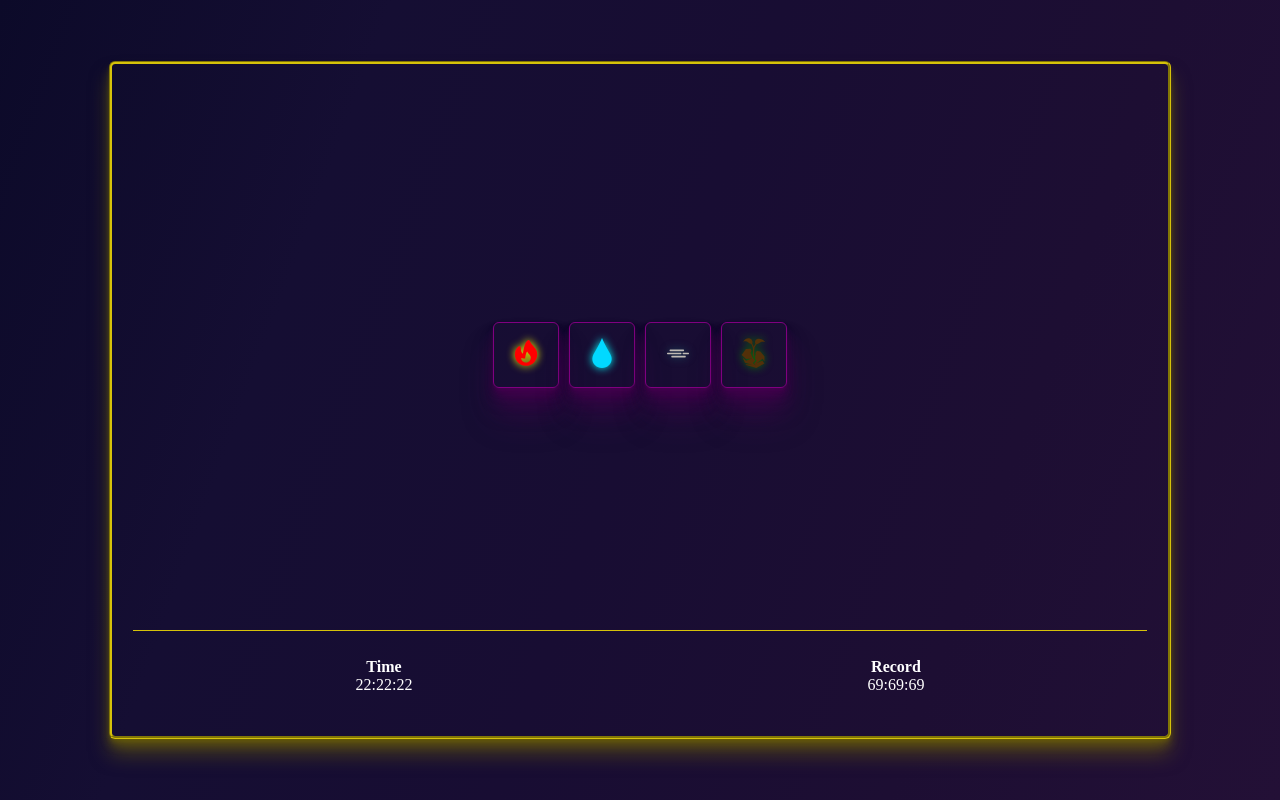
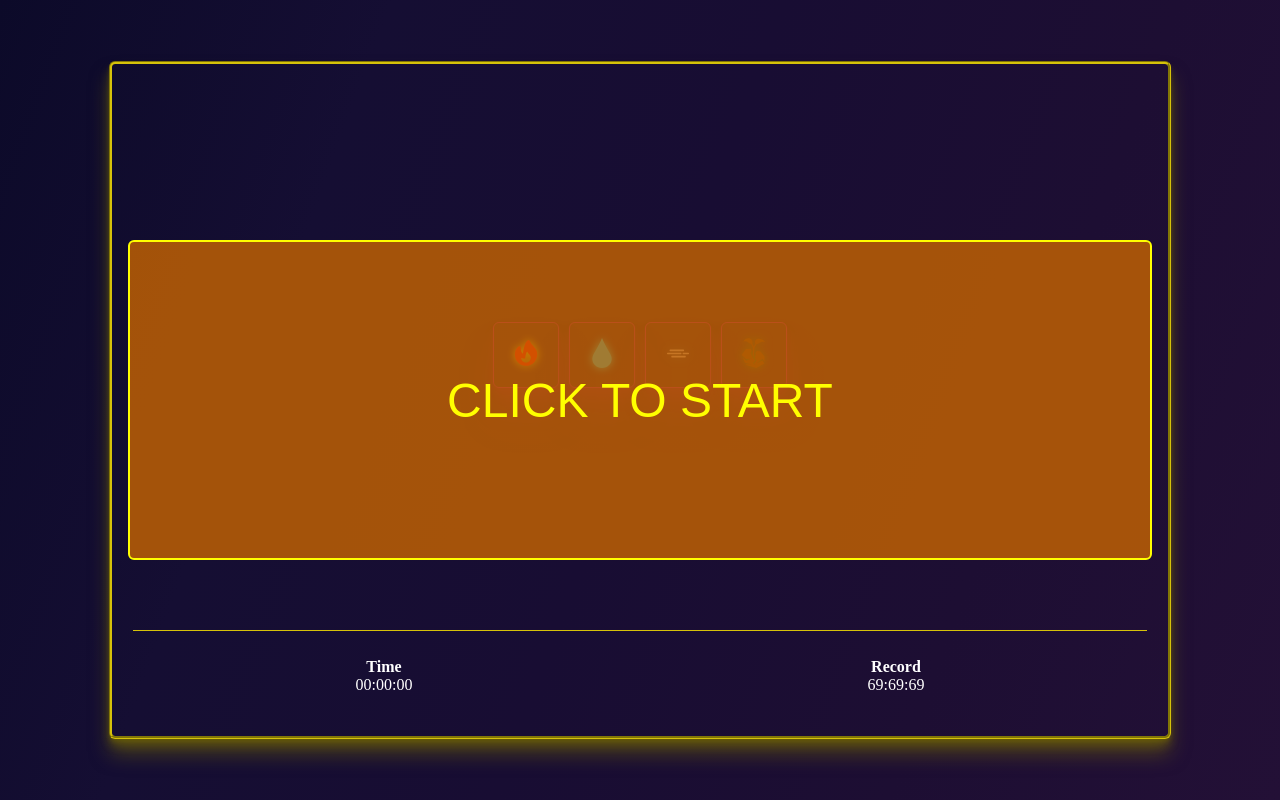
Before and after one commit to JWW127/alchemy-react-game, a React (Create React App) app: page / in a window 1280 px wide. Built offline with nearby package versions, Linux system fonts and the light colour scheme.

Commit message:
added timer feature

```diff
--- a/src/App.tsx
+++ b/src/App.tsx
@@ -1,15 +1,25 @@
-import React from "react";
-import {IngredientsContainer} from "./components/IngredientsContainer";
-import {Dash} from "./components/dash";
+import React, { useState } from "react";
+import { IngredientsContainer } from "./components/IngredientsContainer";
+import { Dash } from "./components/dash";
 
 function App() {
+
+  const [modal, setModal] = useState<string>("modal");
+  const [clock, setClock] = useState<boolean>(false);
+  const clickStart = ():void => {
+      setModal("no-modal")
+      setClock(true)
+  }
+
+
   return (
     <div className="App">
       <div className="background">
         <main>
-         <IngredientsContainer/>
+        <button className={modal} onClick={clickStart}>CLICK TO START</button>
+         <IngredientsContainer />
           <div className="dash-container">
-              <Dash />
+             <Dash startClock={clock}/>
           </div>
         </main>
       </div>
--- a/src/components/Ingredients.tsx
+++ b/src/components/Ingredients.tsx
@@ -1,16 +1,15 @@
 import React, { useEffect, useState, useCallback } from "react";
-import {ingredientsArr, ingredient} from '../allIngredients'
-
+import { ingredientsArr, ingredient } from '../allIngredients'
 
 const isActiveArr: ingredient[] = ingredientsArr.filter(
   (ingredient) => ingredient.isActive === true
 );
 
-//todo: need to create a copy of ingredientsArr, "play agian" will require unmutated refrence
 
- export const Ingredient: React.FC = () => {
+export const Ingredient: React.FC = () => {
   const [currentIngredients, setIngredients] = useState(isActiveArr);
-  const [combo, setCombo] = useState<string[] >([])
+  const [combo, setCombo] = useState<string[] >([]);
+//  const [modal, setModal] = useState<string>("modal");
 
   //button click will update combo array
   function handleUpdate(data: ingredient) {
@@ -19,7 +18,7 @@ const isActiveArr: ingredient[] = ingredientsArr.filter(
     }
   }
 
-  const checkForMatch = useCallback(() : any => {
+  const checkForMatch = useCallback((): any => {
     if(combo.length === 2){
       let comboCheck = combo.join('')
       let comboCheckReverse = combo.reverse().join('')
@@ -43,10 +42,13 @@ const isActiveArr: ingredient[] = ingredientsArr.filter(
   }, [combo, currentIngredients])
 
   //checks combo vs ingredient.mix to see if valid ingredient
-  useEffect(() => {
+  useEffect(():void => {
     checkForMatch()
   },[checkForMatch])
 
+ // const clickStart = ():void => {
+ //     setModal("no-modal")
+ // }
 
   // takes the currentIngredients[] and maps over it to hydrate
   // our dom with <div><button><icon></button></div>
@@ -63,6 +65,7 @@ const isActiveArr: ingredient[] = ingredientsArr.filter(
           </button>
         </div>
       ))}
+
     </>
   );
 };
--- a/src/components/dash.tsx
+++ b/src/components/dash.tsx
@@ -1,24 +1,36 @@
-import {useState} from 'react'
-interface Timer {
-    sec: number,
-    min: number,
-    hour: number,
+import {useState, useEffect} from 'react'
+type Props = {
+    startClock: boolean
 }
+export const Dash: React.FC<any> = (props: Props)  => {
 
-const gameTime: Timer = {
-    sec: 22,
-    min: 22,
-    hour: 22
-}
-export const Dash: React.FC = () => {
+const [time, setTime] = useState(0);
+const [running, setRunning] = useState(false);
 
-   const [clock, setClock] = useState(gameTime)
+
+  useEffect(() => {
+      let interval:any;
+    if(props.startClock){
+        setRunning(true)
+    }
+    if (running) {
+      interval = setInterval(() => {
+        setTime((prevTime) => prevTime + 10);
+      }, 10);
+    } else if (!running) {
+      clearInterval(interval);
+    }
+    return () => clearInterval(interval);
+  }, [running, props.startClock])
+
 
     return(
         <>
             <div>
         <h1>Time</h1>
-                <p>{clock.hour}:{clock.min}:{clock.sec}</p>
+                <p>{("0" + Math.floor((time / 60000) % 60)).slice(-2)}:
+                    {("0" + Math.floor((time / 1000) % 60)).slice(-2)}:
+                {("0" + ((time / 10) % 100)).slice(-2)}</p>
             </div>
             <div>
         <h1>Record</h1>
--- a/src/index.css
+++ b/src/index.css
@@ -153,12 +153,30 @@ button {
     width: 100%;
 }
 
-button:active {
-    border: 2px solid yellow;
+button:focus-visible {
+    background-color: rgba(166, 15, 45,.55);
 }
 
-button:focus {
+button:active {
+    border: 1px solid yellow;
+    border-radius: 6px;
+}
+
+.modal {
+    color: yellow;
+    background-color: rgba(200,100,0,.8);
+    z-index: 2;
+    position: absolute;
+    top: 30vh;
+    font-size: 3rem;
+    height: 40vh;
+    width: 80vw;
     border: 2px solid yellow;
+    border-radius: 6px;
+}
+
+.no-modal {
+    display: none;
 }
 
 .ingredient {
@@ -173,6 +191,7 @@ button:focus {
     box-shadow: var(--shadow-elevation-high-2);
     margin: 5px;
 }
+
 
 .dash-container {
     display: flex;
```
